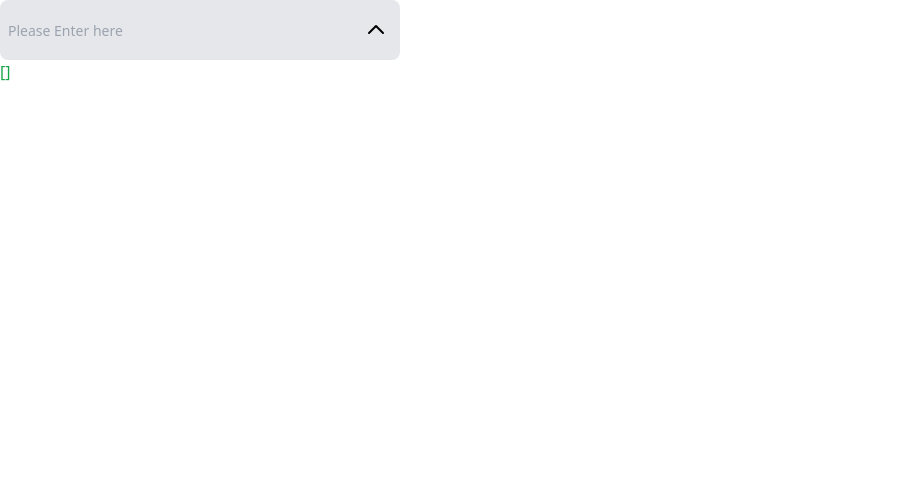
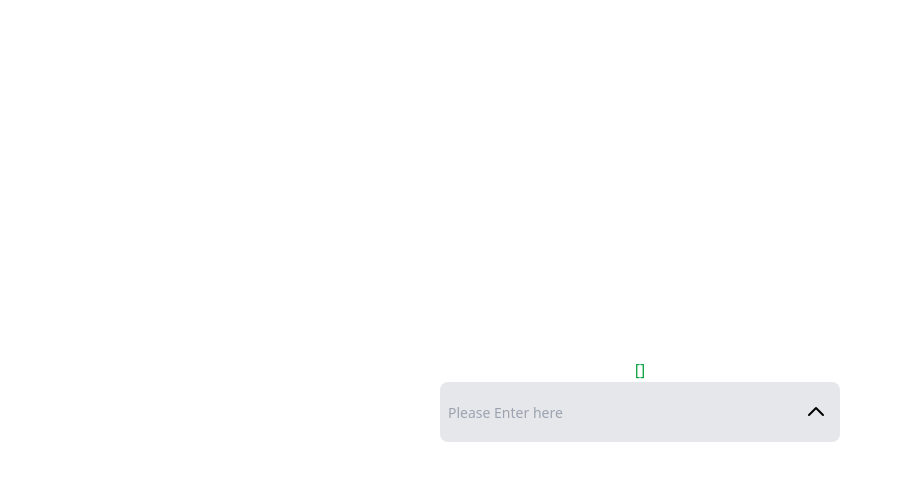
Before and after one commit to weicheng2138/vue3-input, a Vue app: page / in a window 1280 px wide. Shown: the top 480 px of the page, without its empty margins (0-903 px from the left). Built offline with nearby package versions, Linux system fonts and the light colour scheme.

Commit message:
ci: setup gh-pages script

```diff
--- a/package.json
+++ b/package.json
@@ -6,7 +6,8 @@
     "dev": "vite",
     "build": "vue-tsc --noEmit && vite build",
     "preview": "vite preview",
-    "prepare": "husky install"
+    "prepare": "husky install",
+    "deploy": "sh deploy.sh"
   },
   "husky": {
     "hooks": {
--- a/src/App.vue
+++ b/src/App.vue
@@ -18,7 +18,8 @@
 </script>
 
 <template>
-  <div class="flex h-screen flex-col">
+  <div class="flex h-screen flex-col items-center justify-center">
+    <h1 class="text-green-600">{{ selectedData }}</h1>
     <DropdownInput
       v-model="selectedData"
       class="h-[60px] w-[400px]"
@@ -29,7 +30,6 @@
     >
     </DropdownInput>
 
-    <h1 class="text-green-600">{{ selectedData }}</h1>
     <Teleport to="body">
       <Modal
         v-if="isOpen"
--- a/vite.config.ts
+++ b/vite.config.ts
@@ -3,6 +3,6 @@ import vue from '@vitejs/plugin-vue'
 
 // https://vitejs.dev/config/
 export default defineConfig({
-  base: process.env.NODE_ENV === 'production' ? '/REPO_NAME/' : '/',
+  base: process.env.NODE_ENV === 'production' ? '/vue3-input/' : '/',
   plugins: [vue()],
 })
```
Also changed, not shown: 2 other files (tests, documents, lock files or other folders).
